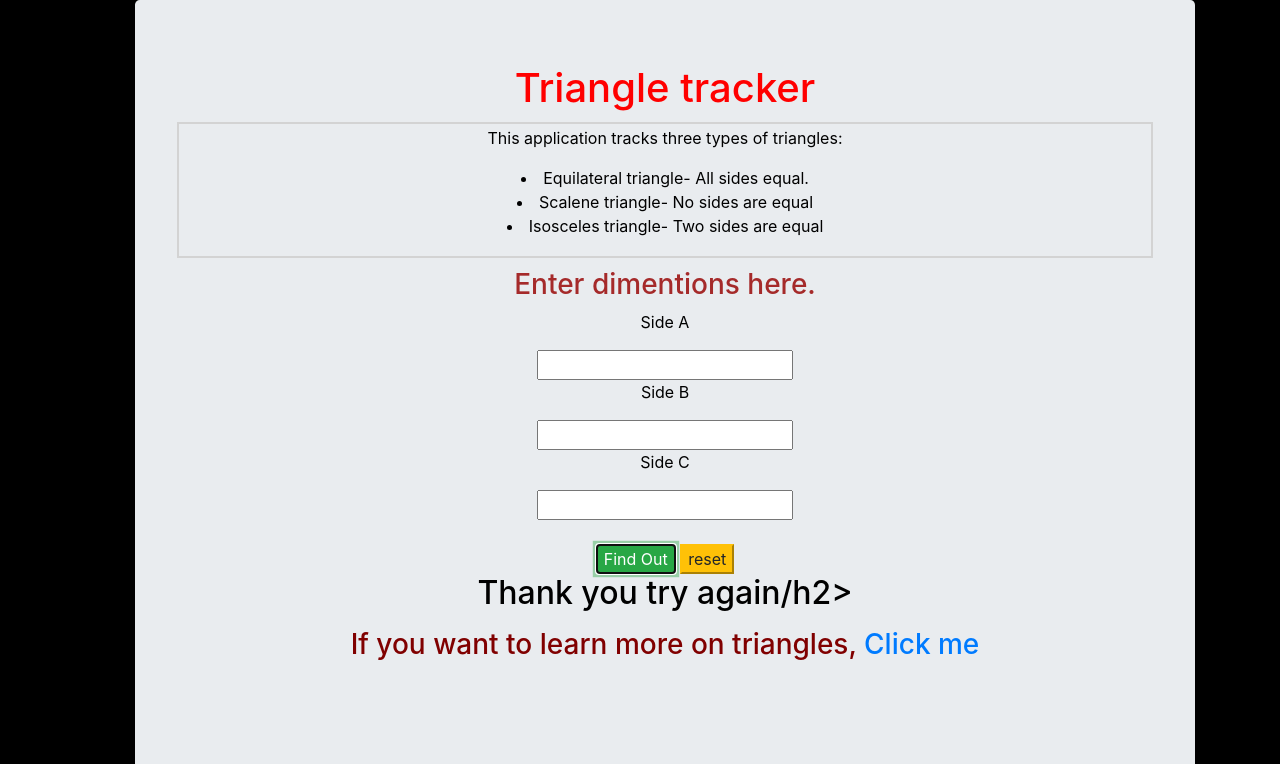
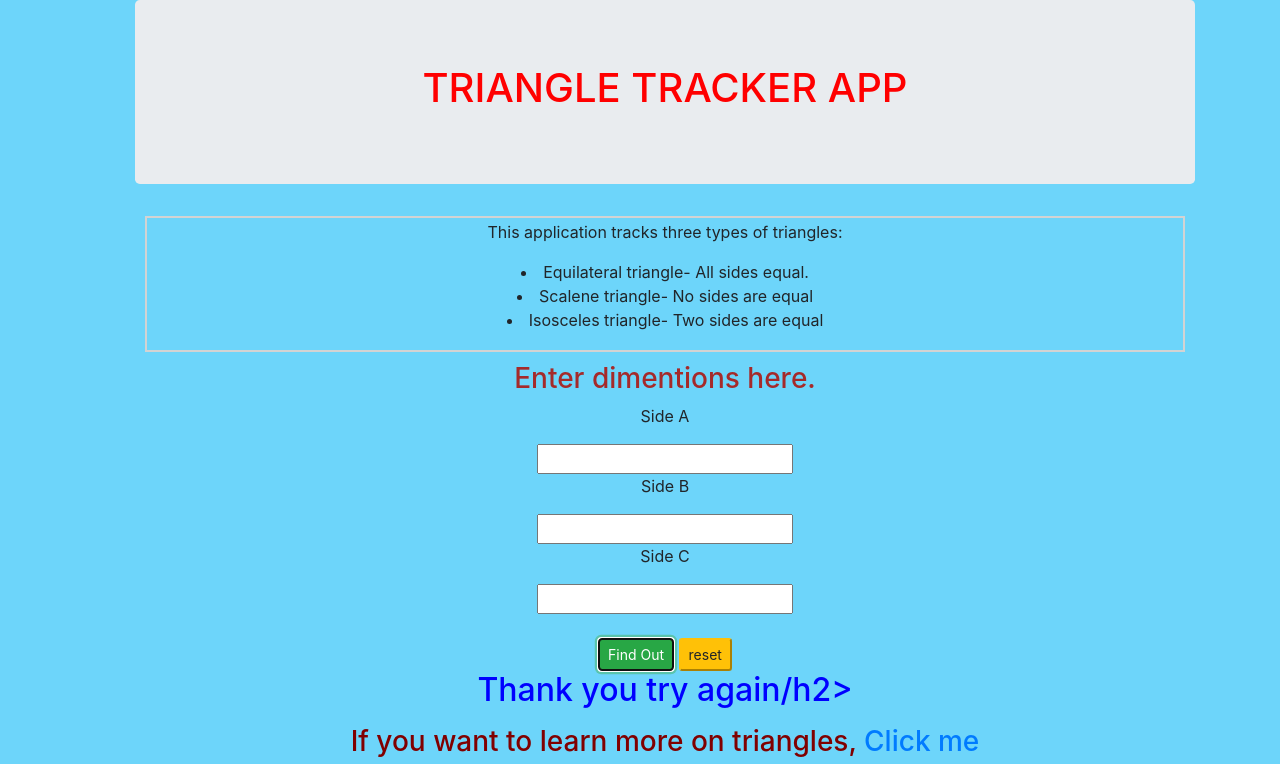
Before and after one commit to Sijenn/triangle-track, a plain HTML site: page index.html in a window 1280 px wide. Both pictures are taken after a click on the button "Find Out". Shown: the top 764 px of the page. Drawn offline with Linux system fonts and the light colour scheme.

Commit message:
changed background color and added more images

```diff
--- a/css/styles.css
+++ b/css/styles.css
@@ -1,6 +1,6 @@
 body{
-   color: black;
-   background-color: black;
+
+   background-color: #6DD5FA;
 
 }
 .center{
@@ -26,3 +26,6 @@ body{
     margin: 10px;
 
 }
+h2 {
+    color: blue;
+}
--- a/index.html
+++ b/index.html
@@ -15,7 +15,9 @@
     <div class="container">
         <div class="center">
             <div class="jumbotron">
-                <h1 class="tri">Triangle tracker</h1>
+                <h1 class="tri">TRIANGLE TRACKER APP</h1>
+
+            </div>
 
             <div class="box">
                 <p>This application tracks three types of triangles:
@@ -37,8 +39,8 @@
             <input type="number" id="third">
 
             <br><br>
-                <button class="btn-success btn-xs" type="button" name="button" onclick="tracker()">Find Out</button>
-                <button class="btn-warning btn-xs" type="button" name="button" onclick='refresh()'>reset</button><br>
+            <button class="btn-success btn-sm" type="button" name="button" onclick="tracker()">Find Out</button>
+            <button class="btn-warning btn-sm" type="button" name="button" onclick='refresh()'>reset</button><br>
             <p id="response"></p>
             <script src="js/scripts.js"></script>
 
@@ -49,7 +51,8 @@
 
             <marquee behavior="scroll" direction="side">
                 <img src="images/typesTri.png" alt="triangle types">
-            </div>
+                <img src="images/eq.jpg" alt="triangles">
+
         </div>
     </div>
 
--- a/js/scripts.js
+++ b/js/scripts.js
@@ -6,16 +6,17 @@ function tracker(){
 
     var result=document.querySelector('#response')
     if ( first <=0 || second <=0 || third <= 0) {
+        result.innerHTML=('<h2>You have entered wrong values</h2> </h2> <br> <img src="images/tenor.gif" alt="emoji">');
         alert("you have entered wrong values")
     }
      else if (sideA<=0 && sideB<=0 && sideC<=0)
     {
-        result.innerHTML=(' <h2>Value Cannot be less than or equals to zero </h2> <br> <img src="images/tenor.gif" alt="emoji">');
+        result.innerHTML=('<h2>Value Cannot be less than or equals to zero </h2> <br> <img src="images/tenor.gif" alt="emoji">');
         alert("values cannot make a triangle")
 
     }else if
     (sideA===sideB && sideB===sideC ){
-    result.innerHTML=(' <h2>Equilateral triangle</h2> <br> <img src="images/equilateralTriangle.gif" alt="equilateral">');
+    result.innerHTML=('<h2>Equilateral triangle</h2> <br> <img src="images/equilateralTriangle.gif" alt="equilateral">');
     alert("Equilateral triangle")
 
 
```
Also changed, not shown: 2 other files. Lines whose indentation alone changed are shown as unchanged.
